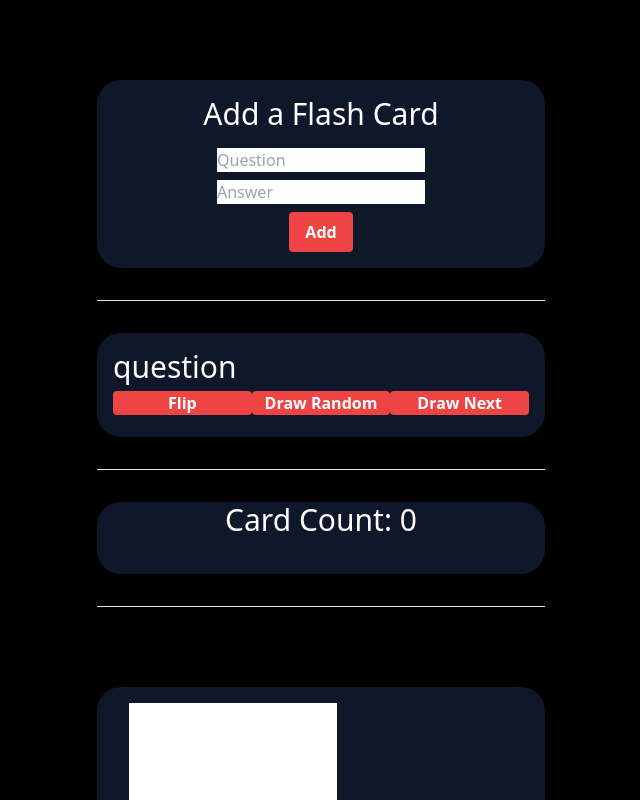
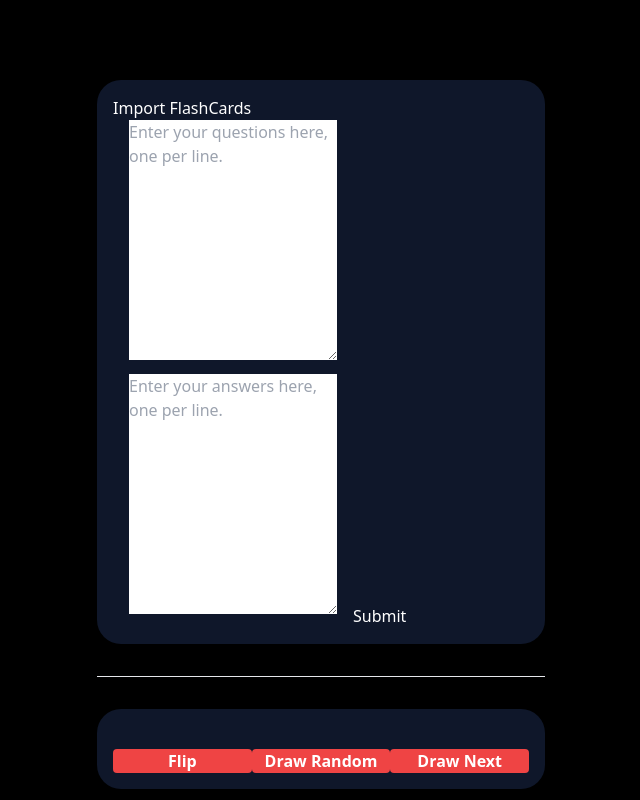
Before and after one commit to remilebeau/flashcards, a React (Vite) app: page / in a window 1280 px wide. Shown: the top 800 px of the page, without its empty margins (319-959 px from the left). Built offline with nearby package versions, Linux system fonts and the light colour scheme.

Commit message:
separated CardCount into its own component. renamed ImportFlashCards to AddFlashCards. removed AddFlashCard component that added flashcards individually

```diff
--- a/src/App.tsx
+++ b/src/App.tsx
@@ -1,15 +1,15 @@
 import FlashCard from "./features/FlashCards/FlashCard";
-import AddFlashCard from "./features/FlashCards/AddFlashCard";
-import ImportFlashCards from "./features/FlashCards/ImportFlashCards";
+import AddFlashCards from "./features/FlashCards/AddFlashCards";
+import CardCount from "./features/FlashCards/CardCount";
 
 function App() {
   return (
     <main className="min-h-screen bg-black text-white max-w-md mx-auto">
-      <AddFlashCard />
+      <AddFlashCards />
       <hr className="my-8" />
       <FlashCard />
       <hr className="my-8" />
-      <ImportFlashCards />
+      <CardCount />
     </main>
   );
 }
--- a/src/features/FlashCards/AddFlashCard.tsx
+++ /dev/null
@@ -1,47 +0,0 @@
-import { useState } from "react";
-import { useAppDispatch } from "../../app/hooks";
-import { addFlashCard } from "./flashCardsSlice";
-
-const AddFlashCard = () => {
-  const dispatch = useAppDispatch();
-  const [question, setQuestion] = useState("");
-  const [answer, setAnswer] = useState("");
-
-  const handleSubmit = async (event: React.FormEvent<HTMLFormElement>) => {
-    event.preventDefault();
-    dispatch(addFlashCard({ question, answer }));
-    setQuestion("");
-    setAnswer("");
-  };
-  return (
-    <section className="bg-slate-900 mt-20 p-4 rounded-3xl">
-      <h2 className="text-3xl text-center mb-4">Add a Flash Card</h2>
-      <form onSubmit={handleSubmit} className="flex flex-col items-center">
-        <input
-          className="text-black mx-4 mb-2 w-1/2"
-          type="text"
-          placeholder="Question"
-          required
-          value={question}
-          onChange={(event) => setQuestion(event.target.value)}
-        />
-        <input
-          className="text-black mx-4 mb-2 w-1/2"
-          type="text"
-          placeholder="Answer"
-          required
-          value={answer}
-          onChange={(event) => setAnswer(event.target.value)}
-        />
-        <button
-          className="bg-red-500 hover:bg-red-700 text-white font-bold py-2 px-4 rounded"
-          type="submit"
-        >
-          Add
-        </button>
-      </form>
-    </section>
-  );
-};
-
-export default AddFlashCard;
--- a/src/features/FlashCards/ImportFlashCards.tsx
+++ b/src/features/FlashCards/AddFlashCards.tsx
@@ -1,29 +1,35 @@
-import { useState, useEffect } from "react";
+import { useState } from "react";
 import { addFlashCard } from "./flashCardsSlice";
 import { useAppDispatch } from "../../app/hooks";
 
-const ImportFlashCards = () => {
+const AddFlashCards = () => {
   const dispatch = useAppDispatch();
   const [questions, setQuestions] = useState([""]);
   const [answers, setAnswers] = useState([""]);
   const [errMsg, setErrMsg] = useState("");
   const handleSubmit = async (event: React.FormEvent<HTMLFormElement>) => {
     event.preventDefault();
+    if (questions.length < 2) {
+      setErrMsg("You must enter at least one question.");
+      return;
+    }
     if (questions.length !== answers.length) {
-      setErrMsg("Each question must have an answer.");
+      setErrMsg(
+        "Each question must have an answer. There may be extra blank lines in the questions or answers fields."
+      );
       return;
     }
     questions.forEach((question, index) => {
       dispatch(addFlashCard({ question, answer: answers[index] }));
     });
+    setQuestions([""]);
+    setAnswers([""]);
+    setErrMsg("");
   };
-
-  useEffect(() => {
-    setErrMsg("");
-  }, [questions, answers]);
 
   return (
     <section className="bg-slate-900 mt-20 p-4 rounded-3xl">
+      <h1>Import FlashCards</h1>
       <h2>{errMsg}</h2>
       <form onSubmit={handleSubmit}>
         <textarea
@@ -33,6 +39,7 @@ const ImportFlashCards = () => {
           onChange={(event) => setQuestions(event.target.value.split("\n"))}
           cols={30}
           rows={10}
+          placeholder="Enter your questions here, one per line."
         ></textarea>
         <textarea
           className="text-black mx-4 mb-2 w-1/2"
@@ -41,12 +48,12 @@ const ImportFlashCards = () => {
           onChange={(event) => setAnswers(event.target.value.split("\n"))}
           cols={30}
           rows={10}
+          placeholder="Enter your answers here, one per line."
         ></textarea>
         <button type="submit">Submit</button>
       </form>
-      ImportFlashCards
     </section>
   );
 };
 
-export default ImportFlashCards;
+export default AddFlashCards;
--- /dev/null
+++ b/src/features/FlashCards/CardCount.tsx
@@ -0,0 +1,13 @@
+import { useAppSelector } from "../../app/hooks";
+import { selectFlashCards } from "./flashCardsSlice";
+const CardCount = () => {
+  const { flashcards: allFlashCards } = useAppSelector(selectFlashCards);
+  const cardCount = allFlashCards.length;
+  return (
+    <section className="bg-slate-900 rounded-3xl grid grid-rows-2 items-center justify-center">
+      <h2 className="text-3xl text-white">Card Count: {cardCount}</h2>
+    </section>
+  );
+};
+
+export default CardCount;
--- a/src/features/FlashCards/FlashCard.tsx
+++ b/src/features/FlashCards/FlashCard.tsx
@@ -1,25 +1,23 @@
-import { useState, useEffect } from "react";
+import { useState } from "react";
 import { useAppSelector } from "../../app/hooks";
 import { selectFlashCards } from "./flashCardsSlice";
 import type { FlashCard } from "./flashCardsSlice";
 
 const FlashCard = () => {
   const { flashcards: allFlashCards } = useAppSelector(selectFlashCards);
-  let displayedCard;
 
   const [question, setQuestion] = useState("");
   const [answer, setAnswer] = useState("");
   const [showAnswer, setShowAnswer] = useState(false);
-  const [cardCount, setCardCount] = useState(0);
+
+  let displayedCard: FlashCard = {
+    question,
+    answer,
+  };
 
   const selectRandomCard = () => {
-    displayedCard = allFlashCards[
-      Math.floor(Math.random() * allFlashCards.length)
-    ] ?? {
-      id: 1,
-      question: "question",
-      answer: "answer",
-    };
+    displayedCard =
+      allFlashCards[Math.floor(Math.random() * allFlashCards.length)];
     setQuestion(displayedCard.question);
     setAnswer(displayedCard.answer);
     setShowAnswer(false);
@@ -36,11 +34,6 @@ const FlashCard = () => {
     setAnswer(displayedCard.answer);
     setShowAnswer(false);
   };
-
-  useEffect(() => {
-    selectRandomCard();
-    setCardCount(allFlashCards.length);
-  }, [allFlashCards]);
 
   return (
     <>
@@ -79,10 +72,6 @@ const FlashCard = () => {
         </section>
         {/* card count */}
       </section>
-      <hr className="my-8" />
-      <section className="bg-slate-900 rounded-3xl grid grid-rows-2 items-center justify-center">
-        <h2 className="text-3xl text-white">Card Count: {cardCount}</h2>
-      </section>
     </>
   );
 };
```
